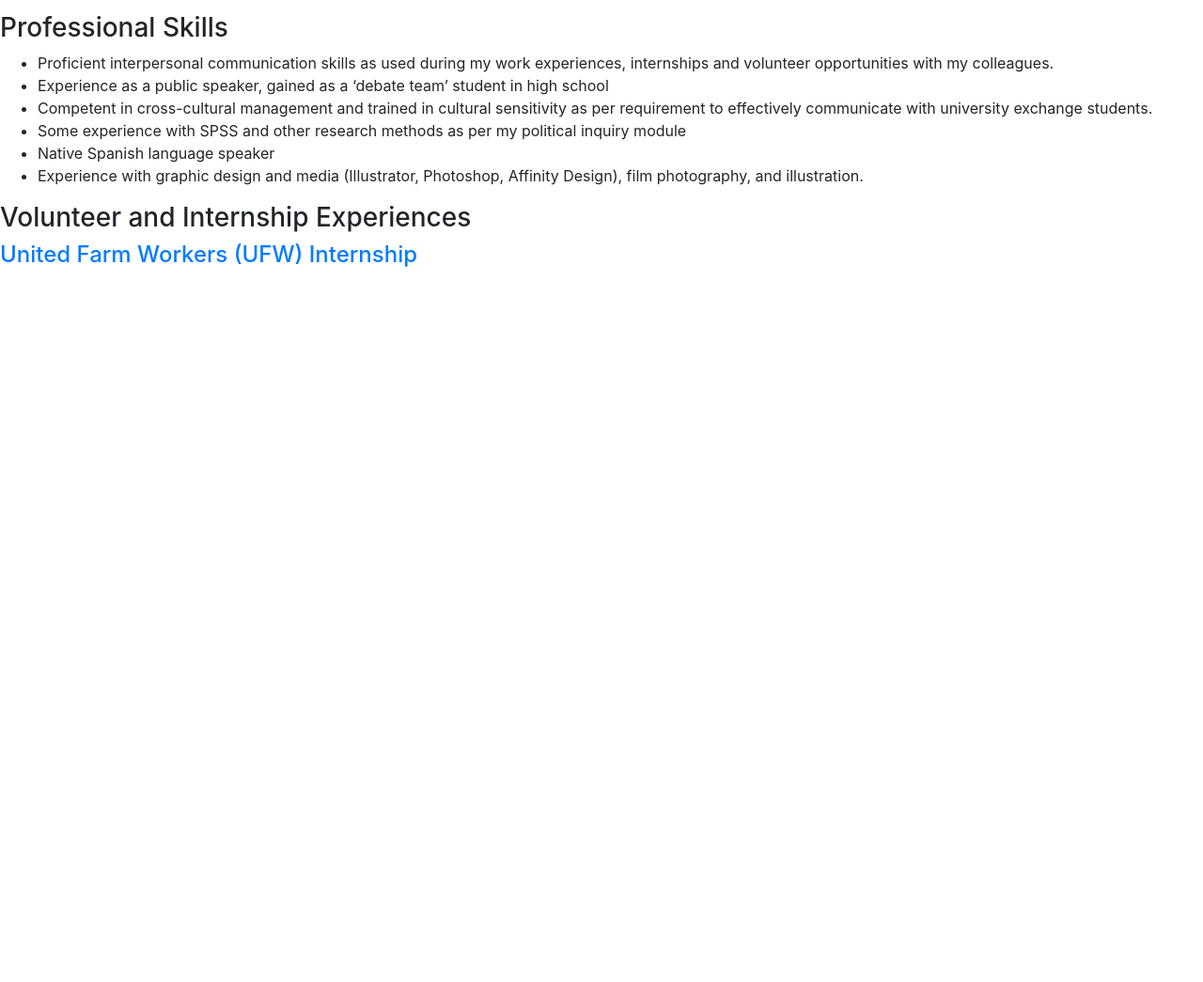
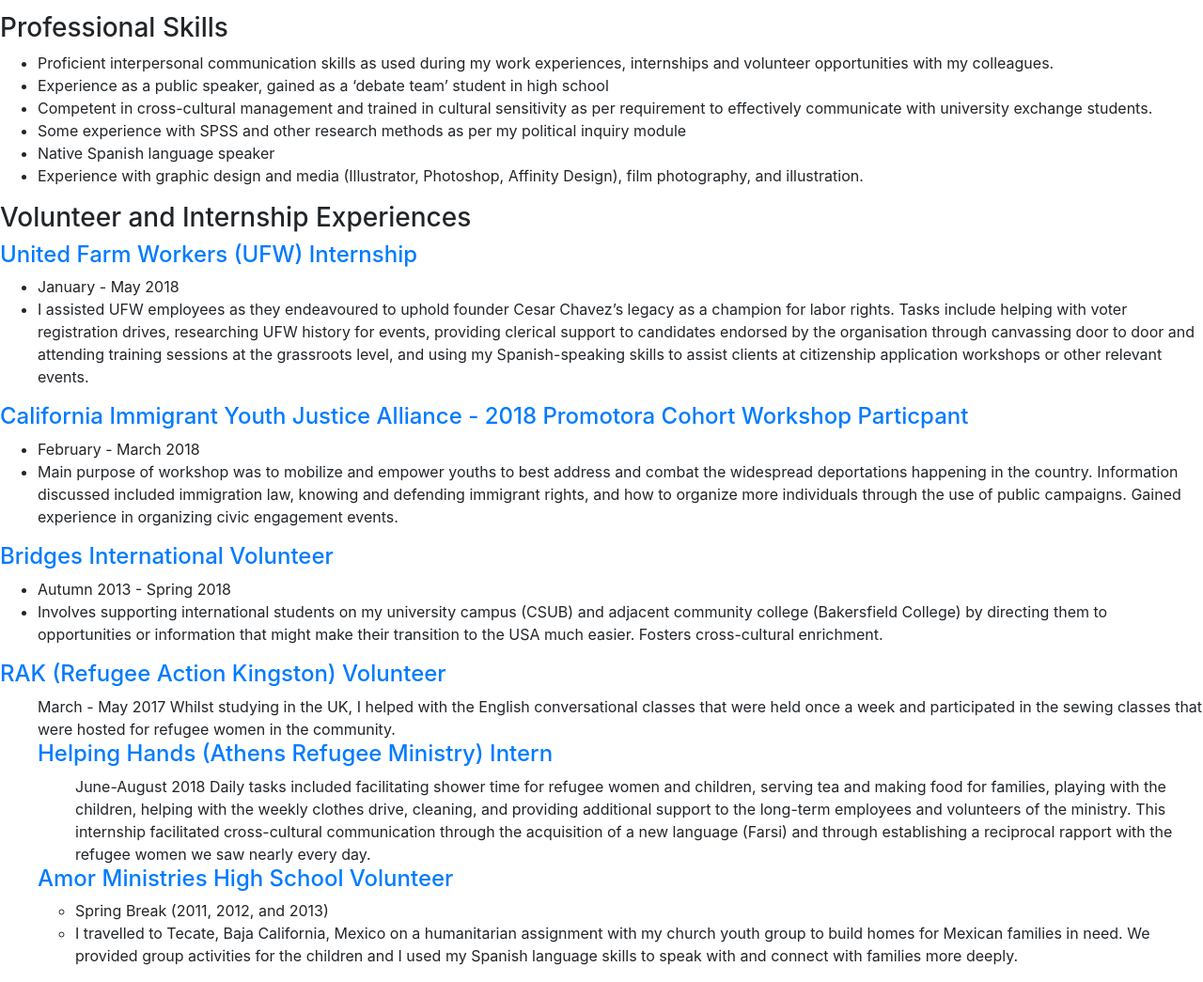
Before and after one commit to bettybearar/my-interactive-cv, a plain HTML site: page index.html in a window 1280 px wide. Shown: the part 1209-2254 px from the top of the page at 94% size. Before the commit the page ends 1502 px from the top, so only its background shows below. Drawn offline with nearby package versions, Linux system fonts and the light colour scheme; a small style sheet from the web is missing.

Commit message:
Adding more HTML
body of HTML

```diff
--- a/css/styles.css
+++ b/css/styles.css
@@ -3,5 +3,4 @@
 body {
 
         background-color:  #EAEAEA;
-
 }
--- a/index.html
+++ b/index.html
@@ -87,6 +87,43 @@ photography, and illustration. </li>
     <div>
     <h3> Volunteer and Internship Experiences </h3>
       <h4><a href="https://ufw.org/">United Farm Workers (UFW) Internship</a></h4>
+        <ul>
+          <li>January - May 2018 </li>
+          <li> I assisted UFW employees as they endeavoured to uphold founder Cesar Chavez’s legacy as a
+champion for labor rights. Tasks include helping with voter registration drives, researching UFW history for events, providing clerical support to candidates endorsed by the organisation through canvassing door to door and attending training sessions at the grassroots level, and using my Spanish-speaking skills to assist clients at citizenship application workshops or other relevant events. </li>
+        </ul>
+      <h4><a href="https://ciyja.org/">California Immigrant Youth Justice Alliance - 2018 Promotora Cohort Workshop Particpant</a></h4>
+        <ul>
+          <li> February - March 2018 </li>
+          <li> Main purpose of workshop was to mobilize and empower youths to best address and combat
+the widespread deportations happening in the country. Information discussed included immigration law, knowing and defending immigrant rights, and how to organize more individuals through the use of public campaigns. Gained experience in organizing civic engagement events. </li>
+        </ul>
+      <h4><a href="http://www.bridgesinternational.com/">Bridges International Volunteer</a></h4>
+        <ul>
+          <li> Autumn 2013 - Spring 2018 </li>
+          <li> Involves supporting international students on my university campus (CSUB) and adjacent
+community college (Bakersfield College) by directing them to opportunities or information that
+might make their transition to the USA much easier. Fosters cross-cultural enrichment. </li>
+        </ul>
+      <h4><a href="https://www.refugeeactionkingston.org.uk/">RAK (Refugee Action Kingston) Volunteer</a></h4>
+        <ul>
+          <il> March - May 2017 </il>
+          <il> Whilst studying in the UK, I helped with the English conversational classes that were held once a
+week and participated in the sewing classes that were hosted for refugee women in the
+community. </il>
+      <h4><a href="https://helpinghands.gr/en">Helping Hands (Athens Refugee Ministry) Intern</a></h4>
+        <ul>
+          <il> June-August 2018 </il>
+          <il> Daily tasks included facilitating shower time for refugee women and children, serving tea and
+making food for families, playing with the children, helping with the weekly clothes drive, cleaning, and providing additional support to the long-term employees and volunteers of the ministry. This internship facilitated cross-cultural communication through the acquisition of a new language (Farsi) and through establishing a reciprocal rapport with the refugee women we saw nearly every day. </il>
+        </ul>
+      <h4><a href="http://www.amor.org/">Amor Ministries High School Volunteer</a></h4>
+        <ul>
+          <li> Spring Break (2011, 2012, and 2013) </li>
+          <li> I travelled to Tecate, Baja California, Mexico on a humanitarian assignment with my church
+youth group to build homes for Mexican families in need. We provided group activities for the children and I used my Spanish language skills to speak with and connect with families more deeply. </li>
+
+
 
 
         <script src="https://code.jquery.com/jquery-3.3.1.slim.min.js" integrity="sha384-q8i/X+965DzO0rT7abK41JStQIAqVgRVzpbzo5smXKp4YfRvH+8abtTE1Pi6jizo" crossorigin="anonymous"></script>
```
Also changed, not shown: 1 other file.
